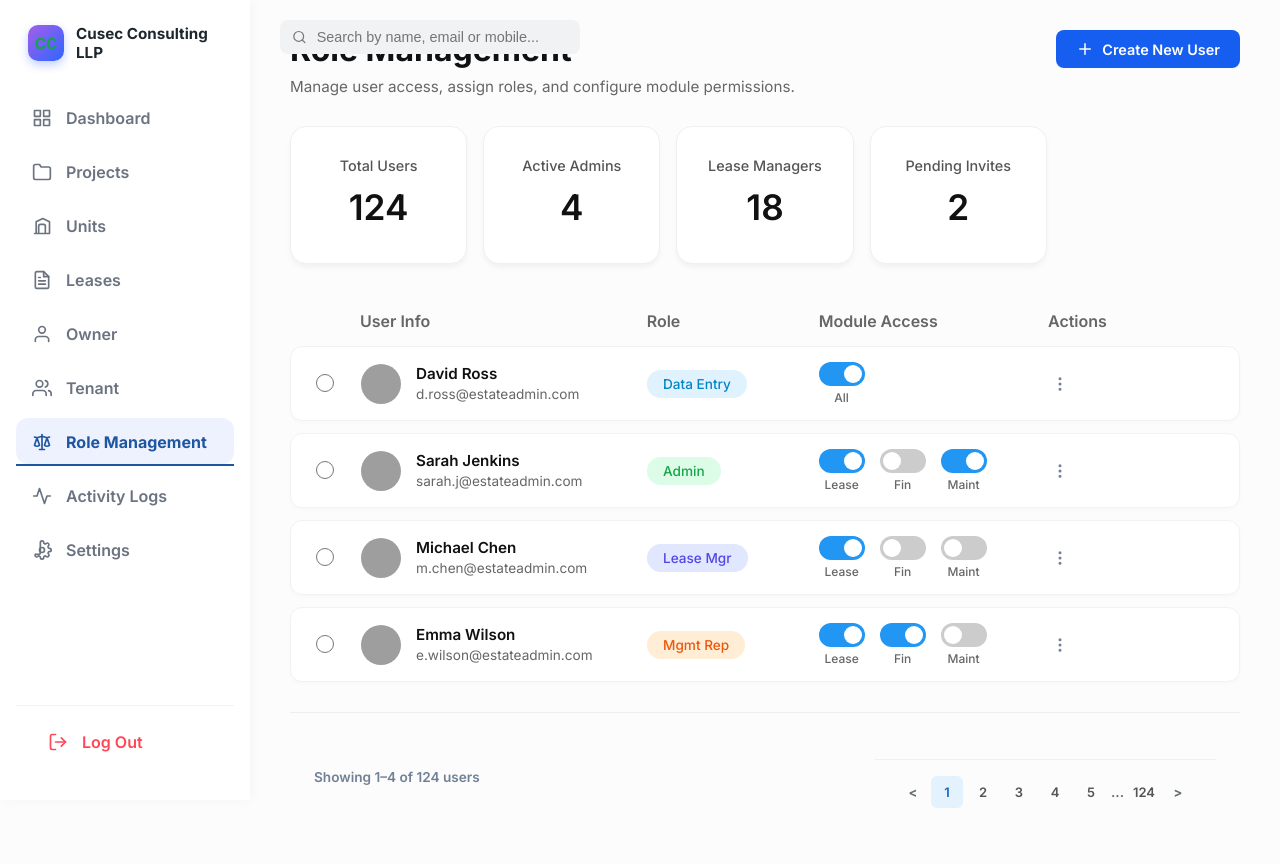
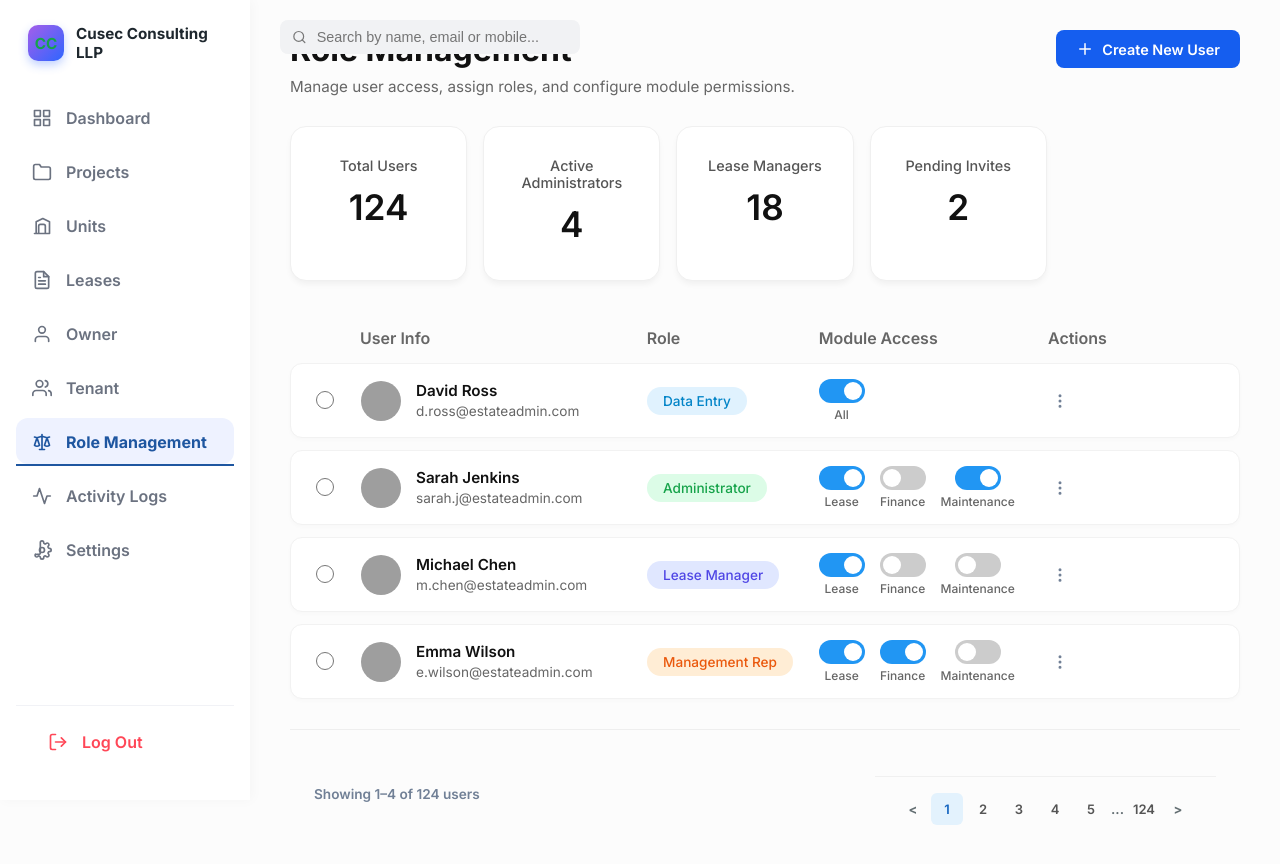
Before and after one commit to saifghl/lms, a React (Create React App) app: page /admin/role-management in a window 1280 px wide. Shown: the top 864 px of the page. Built offline with nearby package versions, Linux system fonts and the light colour scheme; grey boxes are pictures that could not be loaded.

Commit message:
changes done

```diff
--- a/src/components/admin/ActivityLogs.jsx
+++ b/src/components/admin/ActivityLogs.jsx
@@ -11,7 +11,7 @@ const ActivityLogs = () => {
             role: 'Admin',
             action: 'Deleted Tenant Profile',
             details: 'ID #88291 - John Smith',
-            module: 'User Mgmt',
+            module: 'User Management',
             date: 'Oct 24, 2023',
             time: '12:15:22 PM',
             status: 'Success',
@@ -23,7 +23,7 @@ const ActivityLogs = () => {
             role: 'Property Manager',
             action: 'Updated Lease Terms',
             details: 'Modified rent amount for Unit 4B',
-            module: 'Lease Mgmt',
+            module: 'Lease Management',
             date: 'Oct 24, 2023',
             time: '14:30:05 PM',
             status: 'Warning',
--- a/src/components/admin/RoleManagement.css
+++ b/src/components/admin/RoleManagement.css
@@ -163,7 +163,7 @@
     color: #4f46e5;
 }
 
-.role-badge.mgmt-rep {
+.role-badge.management-rep {
     background-color: #ffedd5;
     color: #ea580c;
 }
--- a/src/components/admin/RoleManagement.jsx
+++ b/src/components/admin/RoleManagement.jsx
@@ -19,7 +19,7 @@ const RoleManagement = () => {
             id: 2,
             name: 'Sarah Jenkins',
             email: 'sarah.j@estateadmin.com',
-            role: 'Admin',
+            role: 'Administrator',
             roleClass: 'admin',
             access: { lease: true, fin: false, maint: true },
             status: 'Active'
@@ -28,7 +28,7 @@ const RoleManagement = () => {
             id: 3,
             name: 'Michael Chen',
             email: 'm.chen@estateadmin.com',
-            role: 'Lease Mgr',
+            role: 'Lease Manager',
             roleClass: 'lease-mgr',
             access: { lease: true, fin: false, maint: false },
             status: 'Inactive'
@@ -37,8 +37,8 @@ const RoleManagement = () => {
             id: 4,
             name: 'Emma Wilson',
             email: 'e.wilson@estateadmin.com',
-            role: 'Mgmt Rep',
-            roleClass: 'mgmt-rep',
+            role: 'Management Rep',
+            roleClass: 'management-rep',
             access: { lease: true, fin: true, maint: false },
             status: 'Active'
         }
@@ -75,7 +75,7 @@ const RoleManagement = () => {
                         <div className="stat-value">124</div>
                     </div>
                     <div className="stats-card">
-                        <h3>Active Admins</h3>
+                        <h3>Active Administrators</h3>
                         <div className="stat-value">4</div>
                     </div>
                     <div className="stats-card">
@@ -146,14 +146,14 @@ const RoleManagement = () => {
                                                 <input type="checkbox" defaultChecked={user.access.fin} />
                                                 <span className="slider"></span>
                                             </label>
-                                            <span className="toggle-label">Fin</span>
+                                            <span className="toggle-label">Finance</span>
                                         </div>
                                         <div className="toggle-group">
                                             <label className="switch">
                                                 <input type="checkbox" defaultChecked={user.access.maint} />
                                                 <span className="slider"></span>
                                             </label>
-                                            <span className="toggle-label">Maint</span>
+                                            <span className="toggle-label">Maintenance</span>
                                         </div>
                                     </>
                                 )}
--- a/src/components/management-rep/Reports.jsx
+++ b/src/components/management-rep/Reports.jsx
@@ -97,7 +97,7 @@ const Reports = () => {
                                 img="https://images.unsplash.com/photo-1448630360428-65456885c650?w=50&h=50&fit=crop"
                             />
                             <ReportRow
-                                name="Miami Bay Villa" id="#P-1155" date="11des2025" type="lease mgmt" status="Failed"
+                                name="Miami Bay Villa" id="#P-1155" date="11des2025" type="lease management" status="Failed"
                                 img="https://images.unsplash.com/photo-1512453979798-5ea904ac66de?w=50&h=50&fit=crop"
                             />
                         </tbody>
```
